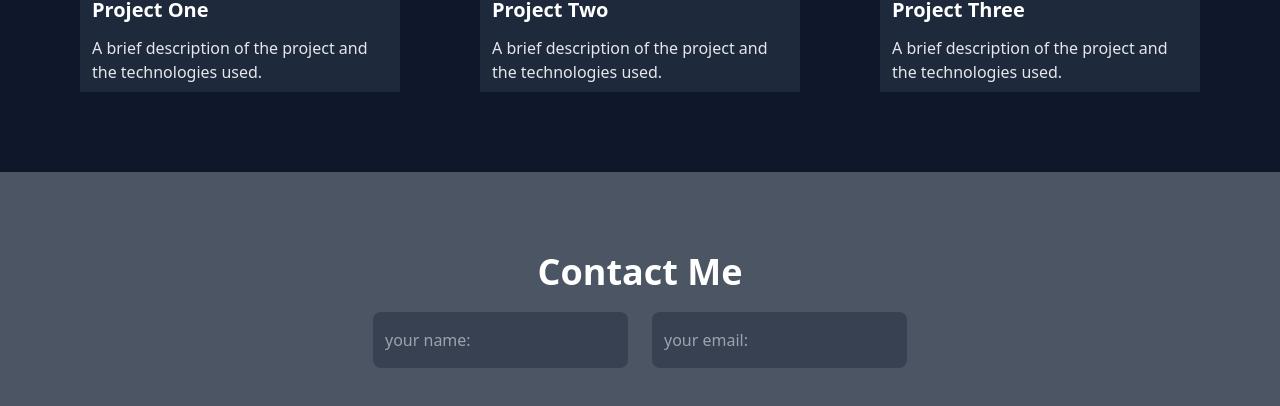
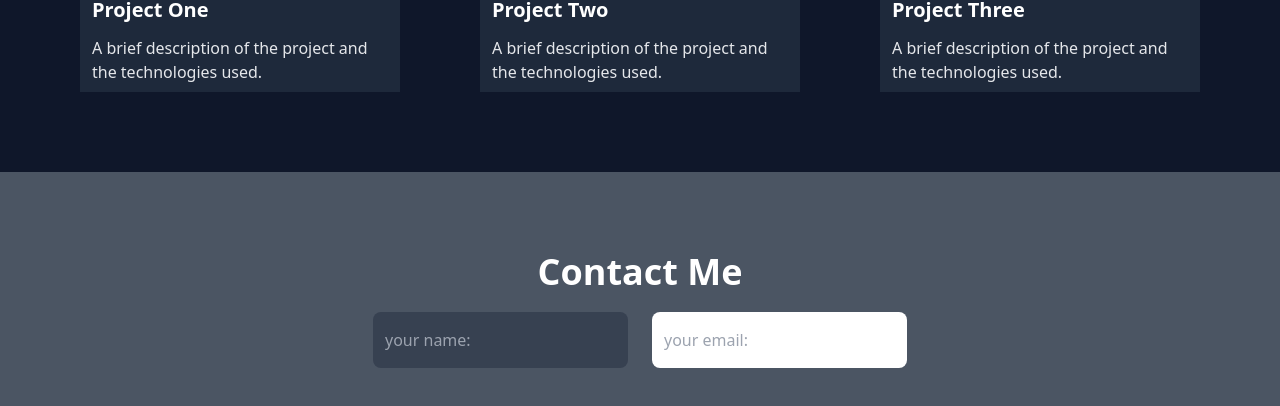
Before and after one commit to muhsyafwannabil/portofolio-sample, a website: page index.html in a window 1280 px wide. Shown: the part 1556-1962 px from the top of the page. Drawn offline with nearby package versions, Linux system fonts and the light colour scheme.

Commit message:
ini saya ganti

```diff
--- a/index.html
+++ b/index.html
@@ -75,7 +75,7 @@
     <div class="input w-full py-3 ">
         <div class="flex gap-6 justify-center ">
             <input type="text" class="py-4 px-3 bg-gray-700 border-gray-600 rounded-lg focus:outline-none"placeholder="your name:">
-            <input type="email" class="py-4 px-3 bg-gray-700 border-gray-600 rounded-lg focus:outline-none"placeholder="your email:">
+            <input type="email" class="py-4 px-3 border-gray-600 rounded-lg focus:outline-none"placeholder="your email:">
         </div>
     </div>
 </div>
```
